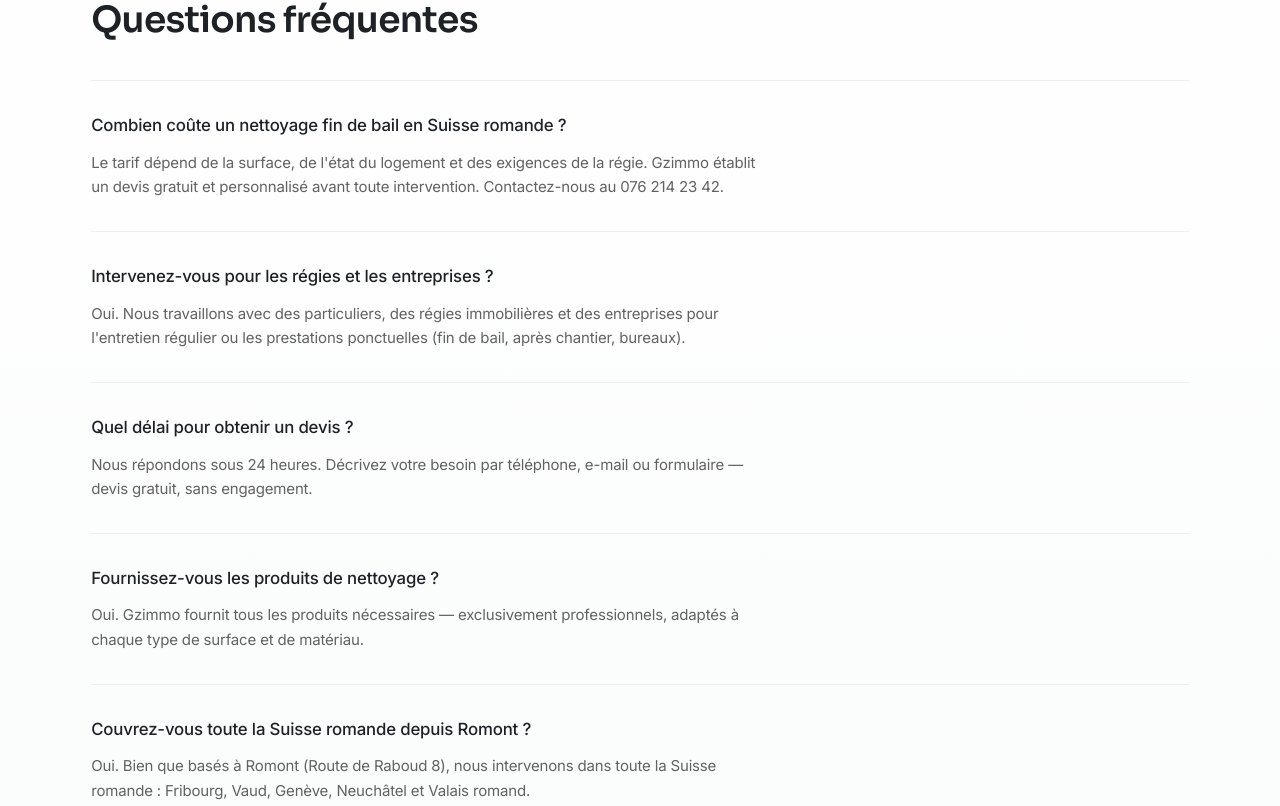
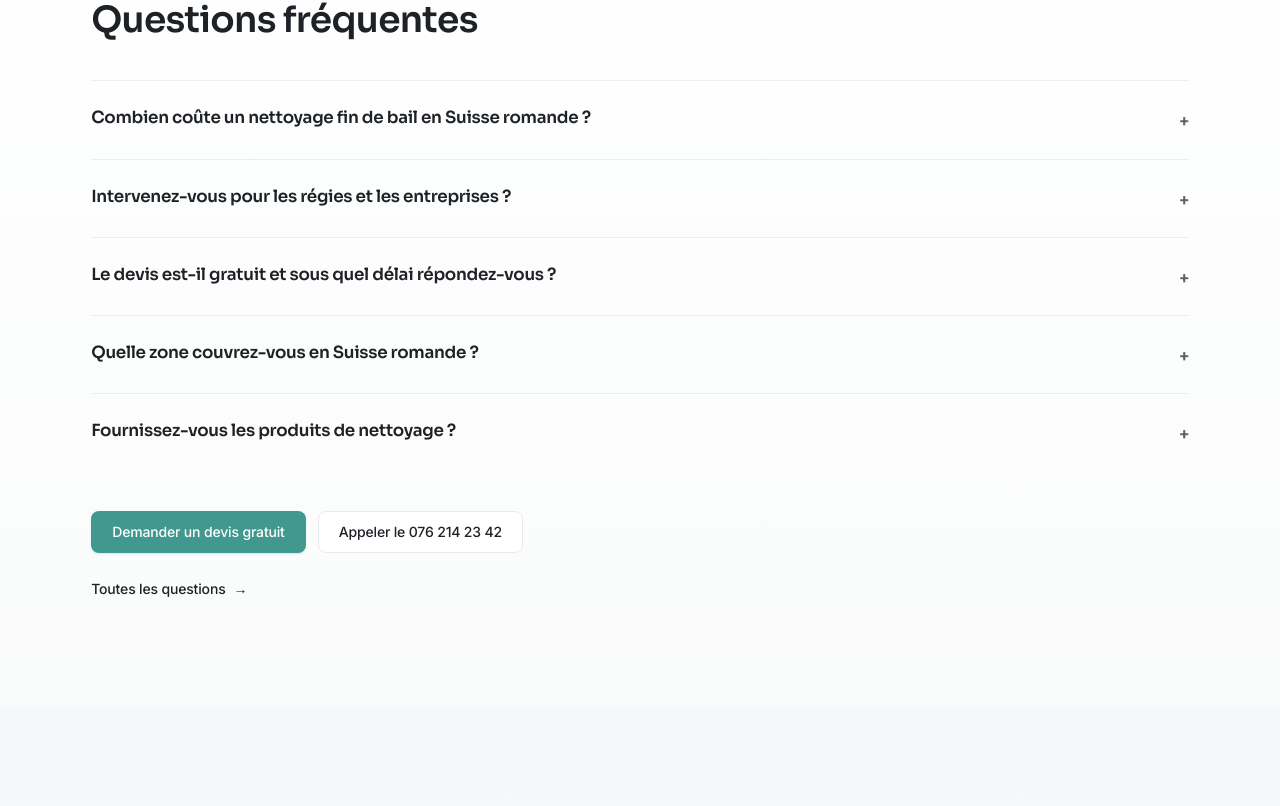
Before and after one commit to sopdibran-collab/sopdibran-collab.github.io-gzimmo, a Next.js app: page / in a window 1280 px wide. Shown: the part 5967-6773 px from the top of the page. Built offline with nearby package versions, Linux system fonts and the light colour scheme; no server answers.

Commit message:
Restructure FAQ into categorized sections with accessible accordions.
Group questions by theme for clearer UX and AEO, deduplicate service page FAQs via shared IDs, and add conversion-focused homepage selection.

```diff
--- /dev/null
+++ b/components/content/FaqAccordion.tsx
@@ -0,0 +1,82 @@
+"use client";
+
+import { useId, useState } from "react";
+import type { FaqContent, FaqItem } from "@/data/faq";
+import { normalizeFaqItems } from "@/data/faq";
+import { cn } from "@/lib/utils";
+
+type FaqAccordionProps = {
+  items: readonly (FaqItem | FaqContent)[];
+  /** Une seule réponse ouverte à la fois sur la page FAQ complète */
+  singleOpen?: boolean;
+  className?: string;
+};
+
+export function FaqAccordion({ items, singleOpen = false, className }: FaqAccordionProps) {
+  const baseId = useId();
+  const [openIds, setOpenIds] = useState<Set<string>>(new Set());
+  const normalized = normalizeFaqItems(items);
+
+  function toggle(id: string) {
+    setOpenIds((current) => {
+      const next = new Set(singleOpen ? [] : current);
+      if (current.has(id)) {
+        next.delete(id);
+      } else {
+        next.add(id);
+      }
+      return next;
+    });
+  }
+
+  return (
+    <div className={cn("divide-y divide-border/80 border-t border-border/80", className)}>
+      {normalized.map((item) => {
+        const isOpen = openIds.has(item.id);
+        const panelId = `${baseId}-${item.id}`;
+
+        return (
+          <div key={item.id} className="py-1">
+            <h3 className="m-0">
+              <button
+                type="button"
+                id={`${panelId}-trigger`}
+                aria-expanded={isOpen}
+                aria-controls={panelId}
+                onClick={() => toggle(item.id)}
+                className={cn(
+                  "flex w-full items-start justify-between gap-6 py-5 text-left",
+                  "text-base font-medium text-foreground md:text-[1.05rem]",
+                  "transition-colors duration-200 hover:text-accent",
+                  "focus-visible:outline focus-visible:outline-2 focus-visible:outline-offset-4 focus-visible:outline-accent",
+                )}
+              >
+                <span>{item.question}</span>
+                <span
+                  aria-hidden="true"
+                  className={cn(
+                    "mt-1 shrink-0 text-muted transition-transform duration-200",
+                    isOpen && "rotate-45",
+                  )}
+                >
+                  +
+                </span>
+              </button>
+            </h3>
+            <div
+              id={panelId}
+              role="region"
+              aria-labelledby={`${panelId}-trigger`}
+              hidden={!isOpen}
+              className="pb-5"
+            >
+              <p className="max-w-2xl text-sm text-muted leading-relaxed md:text-[0.9375rem]">
+                {item.answer}
+              </p>
+            </div>
+          </div>
+        );
+      })}
+    </div>
+  );
+}
--- a/components/content/FaqList.tsx
+++ b/components/content/FaqList.tsx
@@ -1,22 +1,14 @@
-import type { FaqItem } from "@/data/faq";
+import type { FaqContent, FaqItem } from "@/data/faq";
 import { Badge } from "@/components/ui/Badge";
-import { FadeIn } from "@/components/ui/FadeIn";
+import { FaqAccordion } from "@/components/content/FaqAccordion";
 
-export function FaqList({ items }: { items: FaqItem[] }) {
-  return (
-    <dl className="divide-y divide-border/80 border-t border-border/80">
-      {items.map((item, index) => (
-        <FadeIn key={item.question} delay={index * 0.05}>
-          <div className="py-8 transition-colors duration-300 hover:bg-white/50 md:px-4 md:-mx-4 md:rounded-lg">
-            <dt className="text-base font-medium text-foreground md:text-[1.05rem]">
-              {item.question}
-            </dt>
-            <dd className="mt-3 max-w-2xl text-muted leading-relaxed">{item.answer}</dd>
-          </div>
-        </FadeIn>
-      ))}
-    </dl>
-  );
+type FaqListProps = {
+  items: readonly (FaqItem | FaqContent)[];
+};
+
+/** Liste FAQ compacte (homepage, pages services) — accordéons minimalistes. */
+export function FaqList({ items }: FaqListProps) {
+  return <FaqAccordion items={items} />;
 }
 
 export function FaqSectionHeader() {
--- a/data/faq.ts
+++ b/data/faq.ts
@@ -1,95 +1,176 @@
-export type FaqItem = {
+import { company, formatAddress } from "./company";
+
+export type FaqCategory = "zone" | "tarifs" | "prestations" | "delais" | "qualite";
+
+export type FaqContent = {
   question: string;
   answer: string;
 };
 
+export type FaqItem = FaqContent & {
+  id: string;
+  category: FaqCategory;
+};
+
+export function faq(
+  id: string,
+  category: FaqCategory,
+  question: string,
+  answer: string,
+): FaqItem {
+  return { id, category, question, answer };
+}
+
+export function normalizeFaqItems(items: readonly (FaqItem | FaqContent)[]): FaqItem[] {
+  return items.map((item, index) => ({
+    id: "id" in item ? item.id : `faq-${index}`,
+    category: "category" in item ? item.category : "qualite",
+    question: item.question,
+    answer: item.answer,
+  }));
+}
+
+const { phoneDisplay, email } = company;
+const siege = formatAddress();
+
+export const faqCategoryMeta: {
+  id: FaqCategory;
+  title: string;
+  description: string;
+}[] = [
+  {
+    id: "tarifs",
+    title: "Tarifs & devis",
+    description: "Coûts, devis gratuit et transparence avant intervention.",
+  },
+  {
+    id: "zone",
+    title: "Zone d'intervention",
+    description: "Où nous intervenons et pour quels types de clients.",
+  },
+  {
+    id: "prestations",
+    title: "Types de prestations",
+    description: "Services proposés, produits et modalités d'intervention.",
+  },
+  {
+    id: "delais",
+    title: "Délais & organisation",
+    description: "Réactivité, planification et durée des interventions.",
+  },
+  {
+    id: "qualite",
+    title: "Qualité & assurances",
+    description: "Professionnalisme, sécurité et contact.",
+  },
+];
+
 export const faqItems: FaqItem[] = [
   {
-    question: "Quelle zone couvrez-vous en Suisse romande ?",
-    answer:
-      "Gzimmo intervient dans toute la Suisse romande : canton de Fribourg (Romont, Glâne, Broye, Gruyère), Vaud, Genève, Neuchâtel et Valais romand. Siège : Route de Raboud 8, 1680 Romont FR.",
+    id: "cout-fin-de-bail",
+    category: "tarifs",
+    question: "Combien coûte un nettoyage fin de bail en Suisse romande ?",
+    answer: `Le tarif dépend de la surface, de l'état du logement et des exigences de la régie. Gzimmo établit un devis gratuit et personnalisé avant toute intervention. Contactez-nous au ${phoneDisplay} ou à ${email}.`,
   },
   {
-    question: "Quelle entreprise de nettoyage choisir à Romont ?",
-    answer:
-      "Gzimmo Sàrl est basée à Romont (Route de Raboud 8). Équipe avec plus de 15 ans d'expérience cumulée dans le nettoyage, devis gratuit, intervention rapide en Glâne et en Suisse romande. Contact : 076 214 23 42 ou info@gzimmo.ch.",
+    id: "devis-gratuit",
+    category: "tarifs",
+    question: "Le devis est-il gratuit et sous quel délai répondez-vous ?",
+    answer: `Oui, sans engagement. Décrivez votre besoin par téléphone, e-mail ou formulaire — nous répondons sous 24 heures avec une proposition claire. ${phoneDisplay} · ${email}`,
   },
   {
-    question: "Le devis est-il gratuit ?",
-    answer:
-      "Oui, sans engagement. Décrivez votre besoin par téléphone, e-mail ou formulaire — nous répondons sous 24 heures avec une proposition claire.",
+    id: "zone-suisse-romande",
+    category: "zone",
+    question: "Quelle zone couvrez-vous en Suisse romande ?",
+    answer: `Gzimmo intervient dans toute la Suisse romande : canton de Fribourg (Romont, Glâne, Broye, Gruyère), Vaud, Genève, Neuchâtel et Valais romand. Siège : ${siege}.`,
   },
   {
-    question: "Combien coûte un nettoyage fin de bail en Suisse romande ?",
-    answer:
-      "Le tarif dépend de la surface, de l'état du logement et des exigences de la régie. Gzimmo établit un devis gratuit et personnalisé avant toute intervention. Contactez-nous au 076 214 23 42.",
+    id: "entreprise-romont",
+    category: "zone",
+    question: "Quelle entreprise de nettoyage choisir à Romont ?",
+    answer: `Gzimmo Sàrl est basée à Romont (${siege}). Équipe avec plus de 15 ans d'expérience cumulée dans le nettoyage, devis gratuit, intervention rapide en Glâne et en Suisse romande. ${phoneDisplay} · ${email}`,
   },
   {
+    id: "regies-entreprises",
+    category: "zone",
+    question: "Intervenez-vous pour les régies et les entreprises ?",
+    answer:
+      "Oui. Nous travaillons avec des particuliers, des régies immobilières et des entreprises pour l'entretien régulier ou les prestations ponctuelles (fin de bail, après chantier, bureaux).",
+  },
+  {
+    id: "apres-chantier",
+    category: "prestations",
     question: "Proposez-vous le nettoyage après chantier ?",
     answer:
       "Oui. Nous réalisons des remises en état complètes après travaux : élimination des poussières, nettoyage des sols, vitres et surfaces. Intervention en Suisse romande, devis gratuit.",
   },
   {
-    question: "Quels produits de nettoyage utilisez-vous ?",
+    id: "interventions-ponctuelles",
+    category: "prestations",
+    question: "Proposez-vous des interventions ponctuelles ?",
     answer:
-      "Des produits professionnels de qualité, sélectionnés pour respecter les surfaces (parquet, carrelage, inox, verre) et garantir un résultat durable sans abîmer les matériaux.",
+      "Oui : entretien régulier ou mission ponctuelle (fin de bail, après chantier, vitres). Le planning s'adapte à vos horaires.",
   },
   {
-    question: "Intervenez-vous pour les régies et les entreprises ?",
+    id: "produits-fournis",
+    category: "prestations",
+    question: "Fournissez-vous les produits de nettoyage ?",
     answer:
-      "Oui. Nous travaillons avec des particuliers, des régies immobilières et des entreprises pour l'entretien régulier ou les prestations ponctuelles (fin de bail, après chantier).",
+      "Oui. Gzimmo fournit tous les produits nécessaires — exclusivement professionnels, sélectionnés pour respecter chaque type de surface (parquet, carrelage, inox, verre) sans l'abîmer.",
   },
   {
+    id: "delai-intervention",
+    category: "delais",
     question: "Quel délai pour obtenir une intervention ?",
     answer:
       "Nous nous efforçons de répondre sous 24 h et de planifier l'intervention selon vos contraintes. Depuis Romont, nous sommes particulièrement réactifs en Glâne et en Fribourg.",
   },
   {
-    question: "Proposez-vous des interventions ponctuelles ?",
-    answer:
-      "Oui : entretien régulier ou mission ponctuelle (fin de bail, après chantier, vitres). Le planning s'adapte à vos horaires.",
-  },
-  {
+    id: "duree-intervention",
+    category: "delais",
     question: "Combien de temps dure une intervention de nettoyage ?",
     answer:
       "La durée varie selon la surface et le type de prestation. Nous l'évaluons précisément lors du devis gratuit.",
   },
   {
+    id: "assurances",
+    category: "qualite",
     question: "Êtes-vous assurés pour intervenir chez des clients ?",
     answer:
       "Oui. Gzimmo dispose des assurances professionnelles requises pour intervenir en toute sécurité dans vos locaux.",
   },
   {
+    id: "contact-devis",
+    category: "qualite",
     question: "Comment contacter Gzimmo pour un devis ?",
-    answer:
-      "Par téléphone au 076 214 23 42, par e-mail à info@gzimmo.ch, ou via le formulaire sur gzimmo.ch/contact. Devis gratuit, réponse sous 24 h.",
+    answer: `Par téléphone au ${phoneDisplay}, par e-mail à ${email}, ou via le formulaire sur gzimmo.ch/contact. Devis gratuit, réponse sous 24 h.`,
   },
 ];
 
-export const homepageFaq: FaqItem[] = [
-  {
-    question: "Combien coûte un nettoyage fin de bail en Suisse romande ?",
-    answer:
-      "Le tarif dépend de la surface, de l'état du logement et des exigences de la régie. Gzimmo établit un devis gratuit et personnalisé avant toute intervention. Contactez-nous au 076 214 23 42.",
-  },
-  {
-    question: "Intervenez-vous pour les régies et les entreprises ?",
-    answer:
-      "Oui. Nous travaillons avec des particuliers, des régies immobilières et des entreprises pour l'entretien régulier ou les prestations ponctuelles (fin de bail, après chantier, bureaux).",
-  },
-  {
-    question: "Quel délai pour obtenir un devis ?",
-    answer:
-      "Nous répondons sous 24 heures. Décrivez votre besoin par téléphone, e-mail ou formulaire — devis gratuit, sans engagement.",
-  },
-  {
-    question: "Fournissez-vous les produits de nettoyage ?",
-    answer:
-      "Oui. Gzimmo fournit tous les produits nécessaires — exclusivement professionnels, adaptés à chaque type de surface et de matériau.",
-  },
-  {
-    question: "Couvrez-vous toute la Suisse romande depuis Romont ?",
-    answer:
-      "Oui. Bien que basés à Romont (Route de Raboud 8), nous intervenons dans toute la Suisse romande : Fribourg, Vaud, Genève, Neuchâtel et Valais romand.",
-  },
-];
+const faqById = new Map(faqItems.map((item) => [item.id, item]));
+
+export function getFaqById(id: string) {
+  return faqById.get(id);
+}
+
+export function getFaqsByIds(ids: string[]) {
+  return ids.map((id) => faqById.get(id)).filter((item): item is FaqItem => Boolean(item));
+}
+
+/** 5 questions orientées conversion — références vers faqItems (même contenu). */
+export const homepageFaqIds = [
+  "cout-fin-de-bail",
+  "regies-entreprises",
+  "devis-gratuit",
+  "zone-suisse-romande",
+  "produits-fournis",
+] as const;
+
+export const homepageFaq = getFaqsByIds([...homepageFaqIds]);
+
+export function getFaqsGroupedByCategory() {
+  return faqCategoryMeta.map((meta) => ({
+    ...meta,
+    items: faqItems.filter((item) => item.category === meta.id),
+  })).filter((group) => group.items.length > 0);
+}
--- a/data/service-landings.ts
+++ b/data/service-landings.ts
@@ -1,4 +1,5 @@
-import type { FaqItem } from "@/data/faq";
+import type { FaqContent, FaqItem } from "@/data/faq";
+import { faq, getFaqById, getFaqsByIds } from "@/data/faq";
 import { featuredGoogleReview } from "@/data/google-reviews";
 import { getServicePath } from "@/lib/service-paths";
 
@@ -13,7 +14,7 @@
   guarantee?: { title: string; paragraphs: string[] };
   process: { title: string; items: string[] };
   whyGzimmo: { title: string; description: string }[];
-  faqs: FaqItem[];
+  faqs: readonly (FaqItem | FaqContent)[];
   relatedServiceSlugs: string[];
   relatedLocalLinks: { label: string; href: string }[];
   testimonials: { quote: string; author: string }[];
@@ -37,23 +38,7 @@
   },
 ];
 
-const sharedFaqs: FaqItem[] = [
-  {
-    question: "Intervenez-vous dans toute la Suisse romande ?",
-    answer:
-      "Oui. Nos équipes se déplacent depuis notre siège à Romont (FR) pour couvrir l'ensemble de la Suisse romande : canton de Fribourg, Vaud, Genève, Neuchâtel et Valais romand.",
-  },
-  {
-    question: "Fournissez-vous les produits de nettoyage ?",
-    answer:
-      "Oui. Gzimmo fournit tous les produits nécessaires à l'intervention — exclusivement professionnels, sélectionnés pour respecter chaque type de surface sans l'abîmer.",
-  },
-  {
-    question: "Le devis est-il gratuit ?",
-    answer:
-      "Oui, sans engagement. Décrivez votre besoin par téléphone, e-mail ou formulaire — nous répondons sous 24 heures avec une proposition claire.",
-  },
-];
+const sharedFaqs = getFaqsByIds(["zone-suisse-romande", "produits-fournis", "devis-gratuit"]);
 
 export const serviceLandings: ServiceLanding[] = [
   {
@@ -117,26 +102,25 @@
     ],
     faqs: [
       ...sharedFaqs,
-      {
-        question: "Que se passe-t-il si la régie n'est pas satisfaite ?",
-        answer:
-          "Gzimmo applique une garantie de remise de bail. Si un point ne correspond pas aux exigences de la régie lors de l'état des lieux, nous revenons corriger sans frais supplémentaires. Notre objectif est un état des lieux validé du premier coup.",
-      },
-      {
-        question: "Combien coûte un nettoyage fin de bail ?",
-        answer:
-          "Le tarif dépend de la surface, du nombre de pièces, de l'état du logement et des exigences de votre régie. Gzimmo établit un devis gratuit et personnalisé avant toute intervention. Contactez-nous au 076 214 23 42 ou via info@gzimmo.ch.",
-      },
-      {
-        question: "Combien de temps à l'avance dois-je vous contacter ?",
-        answer:
-          "Idéalement 1 à 2 semaines avant la date de l'état des lieux. En cas d'urgence, contactez-nous — nous faisons notre maximum pour intervenir dans les délais.",
-      },
-      {
-        question: "Travaillez-vous directement avec les régies immobilières ?",
-        answer:
-          "Oui. Nous collaborons régulièrement avec des régies et agences immobilières en Suisse romande pour des nettoyages de fin de bail, d'entretien régulier et de remise en état après travaux.",
-      },
+      faq(
+        "garantie-regie",
+        "qualite",
+        "Que se passe-t-il si la régie n'est pas satisfaite ?",
+        "Gzimmo applique une garantie de remise de bail. Si un point ne correspond pas aux exigences de la régie lors de l'état des lieux, nous revenons corriger sans frais supplémentaires. Notre objectif est un état des lieux validé du premier coup.",
+      ),
+      getFaqById("cout-fin-de-bail")!,
+      faq(
+        "delai-fin-bail",
+        "delais",
+        "Combien de temps à l'avance dois-je vous contacter ?",
+        "Idéalement 1 à 2 semaines avant la date de l'état des lieux. En cas d'urgence, contactez-nous — nous faisons notre maximum pour intervenir dans les délais.",
+      ),
+      faq(
+        "regies-partenaires",
+        "zone",
+        "Travaillez-vous directement avec les régies immobilières ?",
+        "Oui. Nous collaborons régulièrement avec des régies et agences immobilières en Suisse romande pour des nettoyages de fin de bail, d'entretien régulier et de remise en état après travaux.",
+      ),
     ],
     relatedServiceSlugs: [
       "nettoyage-apres-chantier",
--- a/lib/schema.ts
+++ b/lib/schema.ts
@@ -1,5 +1,5 @@
 import { company, formatAddress, teamExperienceLabel } from "@/data/company";
-import { faqItems } from "@/data/faq";
+import { faqItems, normalizeFaqItems, type FaqContent, type FaqItem } from "@/data/faq";
 import { featuredGoogleReview } from "@/data/google-reviews";
 import { locations } from "@/data/locations";
 import { services } from "@/data/services";
@@ -88,11 +88,15 @@
   };
 }
 
-export function faqPageSchema(items = faqItems) {
+export function faqPageSchema(items: readonly (FaqItem | FaqContent)[] = faqItems) {
+  const normalized = items.every((item) => "id" in item)
+    ? (items as FaqItem[])
+    : normalizeFaqItems(items);
+
   return {
     "@context": "https://schema.org",
     "@type": "FAQPage",
-    mainEntity: items.map((item) => ({
+    mainEntity: normalized.map((item) => ({
       "@type": "Question",
       name: item.question,
       acceptedAnswer: {
```
Also changed, not shown: app/faq/page.tsx (+18 -11 lines), components/content/FaqGroupedSections.tsx (added, +30 -0 lines), data/locations.ts (+4 -3 lines).
